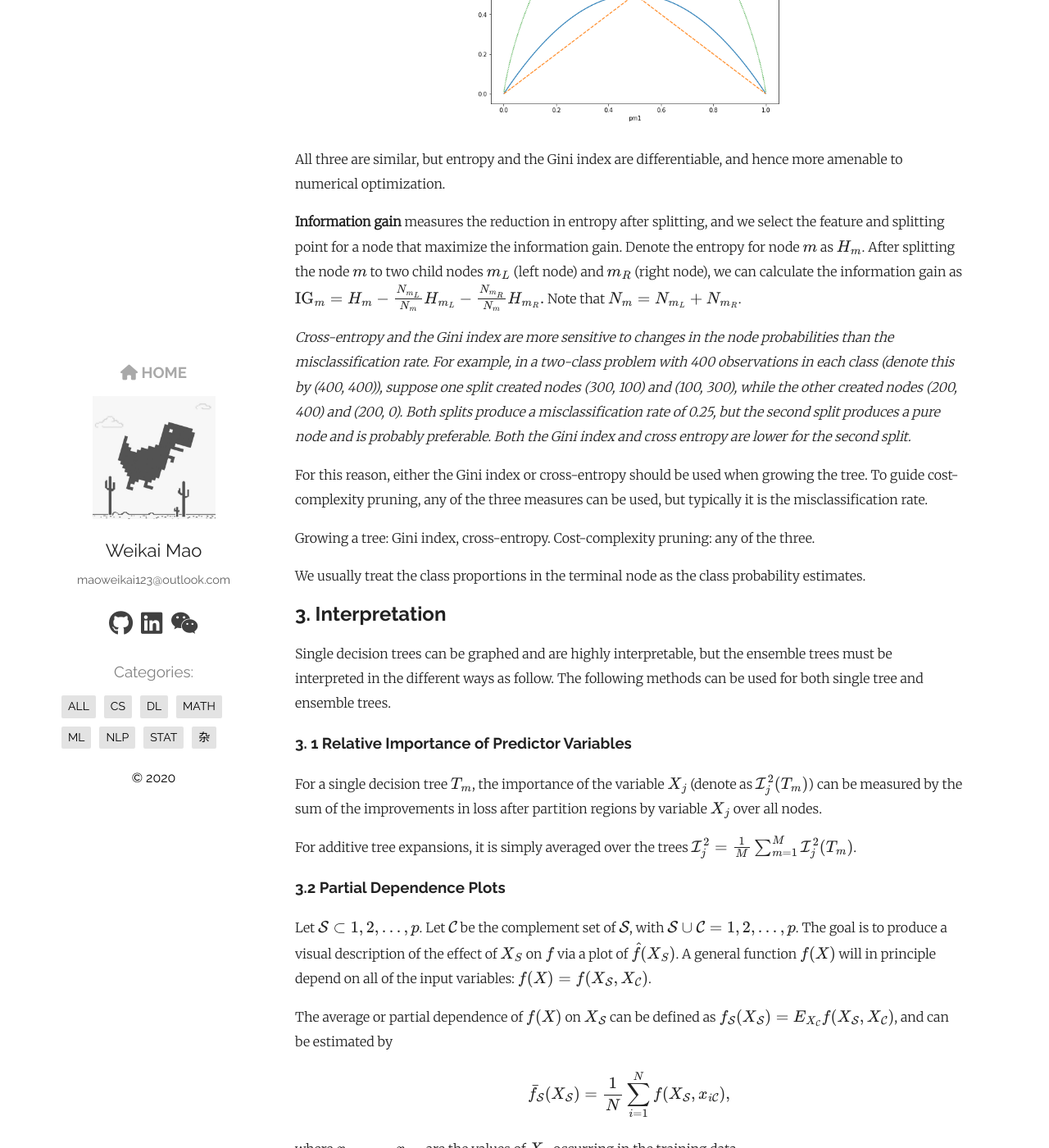
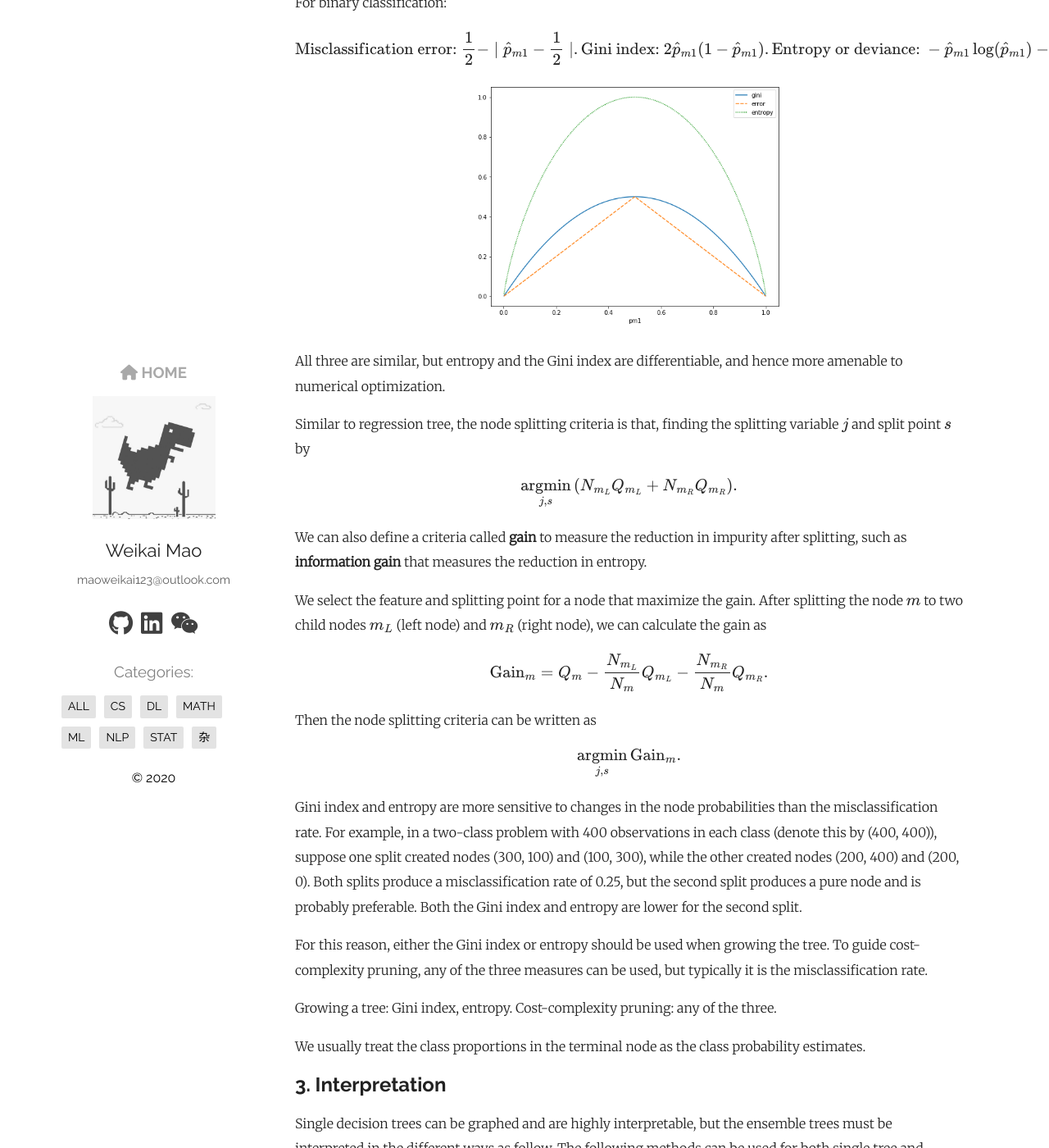
Before and after one commit to WalkerMao/walkermao.github.io, a Jekyll site: the page built from _posts/2020-03-11-decision-trees.md, in a window 1280 px wide and 1400 px high, scrolled down 2856 px. Shown: the whole window at 82% size. Built offline with Jekyll 4.4.1, drawn with Linux system fonts in a browser that asks for light colours; nearby versions of some CDN libraries; formulas are drawn with MathJax 3; comment, search, counter and statistics services are not loaded; some of the changed text lies outside the part shown.

Commit message:
add some

```diff
--- a/_posts/2020-03-11-decision-trees.md
+++ b/_posts/2020-03-11-decision-trees.md
@@ -15,29 +15,45 @@
 Suppose first that we have a partition into $$M$$ regions $R_1, R_2 , ..., R_M$ , and we model the response as a constant $c_m$ in each region:
 
 $$
-f(x) = \sum_{m=1}^{M} c_m I(x ∈ R_m ).
+f(x) = \sum_{m=1}^{M} c_m \mathbf{1}(x \in R_m ).
 $$
 
 If we adopt as our criterion minimization of the sum of squares $(y_i −f (x_i )) ^2$, it is easy to see that the best $\hat{c}_m$ is just the average of $y_i$ in region $R_m$: $\hat{c}_m = \text{avg}(y_i \mid x_i ∈ R_m )$.
 
 ### 1.1 How to build a regression tree?
 
-Now finding the best binary partition in terms of minimum **sum of squares** is generally computationally infeasible. Hence we proceed with a **greedy algorithm**. Starting with all of the data, consider a splitting variable $$j$$ and split point $$s$$, and define the pair of half-planes
+Now finding the best binary partition in terms of minimum **sum of squares** is generally computationally infeasible. Hence we proceed with a **greedy algorithm**. Starting with all of the data, consider a splitting variable $$j$$ and split point $$s$$, and define the regions of left and right node as
 
 $$
-R_1(j, s) = \{X|X_j \leq s\} \text{ and } R_2(j, s) = \{X|X_j > s\}.
+R_L(j, s) = \{X \mid X_j \leq s\},\ R_R(j, s) = \{X \mid X_j > s\}.
 $$
 
-Then we seek the splitting variable $j$ and split point $s$ that solve
+The node splitting criteria is that, we seek the splitting variable $j$ and split point $s$ that solve
 
 $$
-\min_{j,s}\Big[\min_{c_1}\sum_{x_i \in R_1(j,s)} (y_i-c_1)^2 + \min_{c_2}\sum_{x_i \in R_2(j,s)} (y_i-c_2)^2 \Big].
+\min_{j,s}\Big[\min_{c_L}\sum_{x_i \in R_L(j,s)} (y_i-c_L)^2 + \min_{c_R}\sum_{x_i \in R_R(j,s)} (y_i-c_R)^2 \Big].
 $$
 
 For any choice $j$ and $s$, the inner minimization is solved by
 
 $$
-\hat{c}_1 = \text{avg}(y_i | x_i ∈ R_1 (j,s))\ \ \text{and}\ \ \hat{c}_2 = \text{avg}(y_i|x_i ∈ R_2 (j, s)).
+\hat{c}_L = \text{avg}(y_i \mid x_i \in R_L (j,s)),\ \hat{c}_R = \text{avg}(y_i \mid x_i \in R_R (j, s)).
+$$
+
+We index nodes by $m$, with node $m$ representing region $R_m$. Letting
+
+$$
+N_m = \# \{x_i ∈ R_m \}, \\
+\hat{c}_m = \frac{1}{N_m} \sum_{x_i\in R_m} y_i, \\
+Q_m = \frac{1}{N_m} \sum_{x_i\in R_m} (y_i-\hat{c}_m)^2,
+$$
+
+where $Q_m$ is the node impurity, and is measured by squared loss.
+
+Denote $$m_L$$ and $$m_R$$ as the two child nodes created by splitting node $$m$$. Then the **node splitting criteria** can be written as
+
+$$
+\operatorname*{argmin}_{j,s}\left(N_{m_L}Q_{m_L} + N_{m_R}Q_{m_R} \right).
 $$
 
 ### 1.2 How to decide the tree size?
@@ -46,25 +62,21 @@
 
 Either the number of leaf nodes or the depth can be used to measure the complexity of a tree. Here we take the previous one for example.
 
-We define a subtree $T ⊂ T_0$ to be any tree that can be obtained by pruning $T_0$, that is, collapsing any number of its internal (non-terminal) nodes. We index nodes by $m$, with node $m$ representing region $R_m$. Let $\mid T \mid$ denote the number of terminal nodes in $T$, which refers to the complexity of the tree. Letting
+We define a subtree $T ⊂ T_0$ to be any tree that can be obtained by pruning $T_0$, that is, collapsing any number of its internal (non-terminal) nodes. Let $\mid T \mid$ denote the number of terminal nodes in $T$, which refers to the complexity of the tree.
+
+We define the cost complexity criterion for a tree $$T$$ as
 
 $$
-N_m = \# \{x_i ∈ R_m \}, \\
-\hat{c}_m = \frac{1}{N_m} \sum_{x_i\in R_m} y_i, \\
-Q_m(T) = \frac{1}{N_m} \sum_{x_i\in R_m} (y_i-\hat{c}_m)^2.\ \text{(loss function)}
+C_α(T) = \sum_{m=1}^{|T|}N_m Q_m + α|T| = \sum_{m=1}^{|T|}\sum_{x_i\in R_m} (y_i-\hat{c}_m)^2 + α|T|,
 $$
 
-Where $Q_m(T)$ is the node impurity, which is measured by squared loss. We define the cost complexity criterion
-
-$$
-C_α(T) = \sum_{m=1}^{|T|}N_m Q_m (T) + α|T| = \sum_{m=1}^{|T|}\sum_{x_i\in R_m} (y_i-\hat{c}_m)^2 + α|T|.
-$$
+where $$m$$ is the index of terminal node, and $$\alpha$$ is the regularization parameter (or strength).
 
 The tuning parameter $α ≥ 0$ governs the trade-off between tree size and its goodness of fit to the data. The idea is to find, for each $α$, the subtree $T_α ⊆ T_0$ to minimize $C_α (T )$.
 
 Large values of $α$ result in smaller trees $T_α$, and conversely for smaller values of $$α$$. As the notation suggests, with $α$ = 0 the solution is the full tree $T_0$.
 
-For each $$\alpha$$ one can show that there is a unique smallest subtree $T_α$ that minimizes $C_α(T)$. For each $\alpha$, to find $T_α$, we use **weakest link pruning**: we successively collapse the internal node that produces the smallest per-node increase in $\sum_mN_mQ_m(T)$, and continue until we produce the single-node (root) tree. This gives a (finite) sequence of subtrees, and one can show this sequence must contain $T_α$.
+For each $$\alpha$$ one can show that there is a unique smallest subtree $T_α$ that minimizes $C_α(T)$. For each $\alpha$, to find $T_α$, we use **weakest link pruning**: we successively collapse the internal node that produces the smallest per-node increase in $\sum_mN_mQ_m$, and continue until we produce the single-node (root) tree. This gives a (finite) sequence of subtrees, and one can show this sequence must contain $T_α$.
 
 To choose $\alpha$, we use **cross-validation**: we choose the value $\hat{\alpha}$ to minimize the cross-validated loss. Our final tree is $T_\hat{\alpha}$.
 
@@ -82,7 +94,7 @@
 k(m) = \operatorname*{argmax}_k \hat{p}_{mk}.
 $$
 
-Different measures $Q_m(T)$ of node impurity include the following:
+Different measures $Q_m$ of the impurity of node $$m$$ include the following:
 
 $$
 \text{Misclassification error: } 1-\hat{p}_{mk(m)} = \frac{1}{N_m} \sum_{x_i \in R_m} I(y_i \neq k(m)). \\\text{Gini index: } \sum_{k=1}^{K} \hat{p}_{mk} (1-\hat{p}_{mk}). \\\text{Entropy or deviance: } −\sum_{k=1}^{K} \hat{p}_{mk} \log(\hat{p}_{mk}).
@@ -98,18 +110,31 @@
 
 All three are similar, but entropy and the Gini index are differentiable, and hence more amenable to numerical optimization.
 
-**Information gain** measures the reduction in entropy after splitting, and we select the feature and splitting point for a node that maximize the information gain. Denote the entropy for node $m$ as $H_m$. After splitting the node $m$ to two child nodes $m_L$ (left node) and $m_R$ (right node), we can calculate the information gain as
+Similar to regression tree, the node splitting criteria is that, finding the splitting variable $j$ and split point $s$ by
+
 $$
-\text{IG}_m = H_m - \frac{N_{m_L}}{N_m} H_{m_L} - \frac{N_{m_R}}{N_m} H_{m_R}.
+\operatorname*{argmin}_{j,s}\left(N_{m_L}Q_{m_L} + N_{m_R}Q_{m_R} \right).
 $$
-Note that $$N_m = N_{m_L} + N_{m_R}$$.
 
-*Cross-entropy and the Gini index are more sensitive to changes in the node probabilities than the misclassification rate. For example, in a two-class problem with 400 observations in each class (denote this by (400, 400)), suppose one split created nodes (300, 100) and (100, 300), while the other created nodes (200, 400) and (200, 0). Both splits produce a misclassification rate of 0.25, but the second split produces a pure node and is probably preferable. Both the Gini index and cross entropy are lower for the second split.*
+We can also define a criteria called **gain** to measure the reduction in impurity after splitting, such as  **information gain** that measures the reduction in entropy.
 
-For this reason, either the Gini index or cross-entropy should be used when growing the tree. To guide cost-complexity pruning, any of the three measures can be used, but typically it is the misclassification rate.
+We select the feature and splitting point for a node that maximize the gain. After splitting the node $m$ to two child nodes $m_L$ (left node) and $m_R$ (right node), we can calculate the gain as
 
-Growing a tree: Gini index, cross-entropy.
-Cost-complexity pruning: any of the three.
+$$
+\text{Gain}_m = Q_m - \frac{N_{m_L}}{N_m} Q_{m_L} - \frac{N_{m_R}}{N_m} Q_{m_R}.
+$$
+
+Then the node splitting criteria can be written as
+
+$$
+\operatorname*{argmin}_{j,s} \text{Gain}_m.
+$$
+
+Gini index and entropy are more sensitive to changes in the node probabilities than the misclassification rate. For example, in a two-class problem with 400 observations in each class (denote this by (400, 400)), suppose one split created nodes (300, 100) and (100, 300), while the other created nodes (200, 400) and (200, 0). Both splits produce a misclassification rate of 0.25, but the second split produces a pure node and is probably preferable. Both the Gini index and entropy are lower for the second split.
+
+For this reason, either the Gini index or entropy should be used when growing the tree. To guide cost-complexity pruning, any of the three measures can be used, but typically it is the misclassification rate.
+
+Growing a tree: Gini index, entropy. Cost-complexity pruning: any of the three.
 
 We usually treat the class proportions in the terminal node as the class probability estimates.
 
@@ -178,7 +203,7 @@
     * surrogate splits.
 
 
-
+<br>
 
 **Reference**:
 Friedman, Jerome, Trevor Hastie, and Robert Tibshirani. *The elements of statistical learning*. Vol. 1. No. 10. New York: Springer series in statistics, 2001.
```
